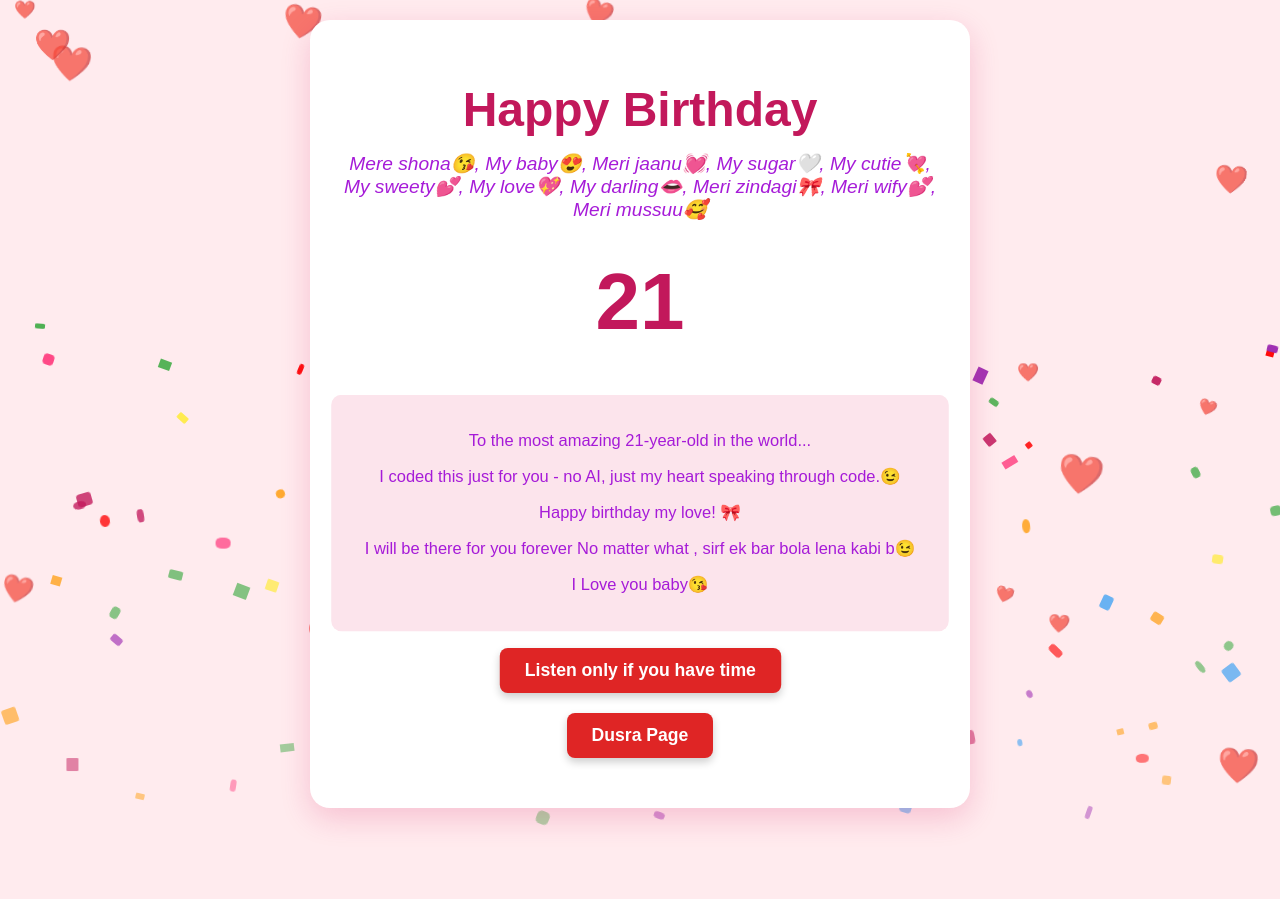
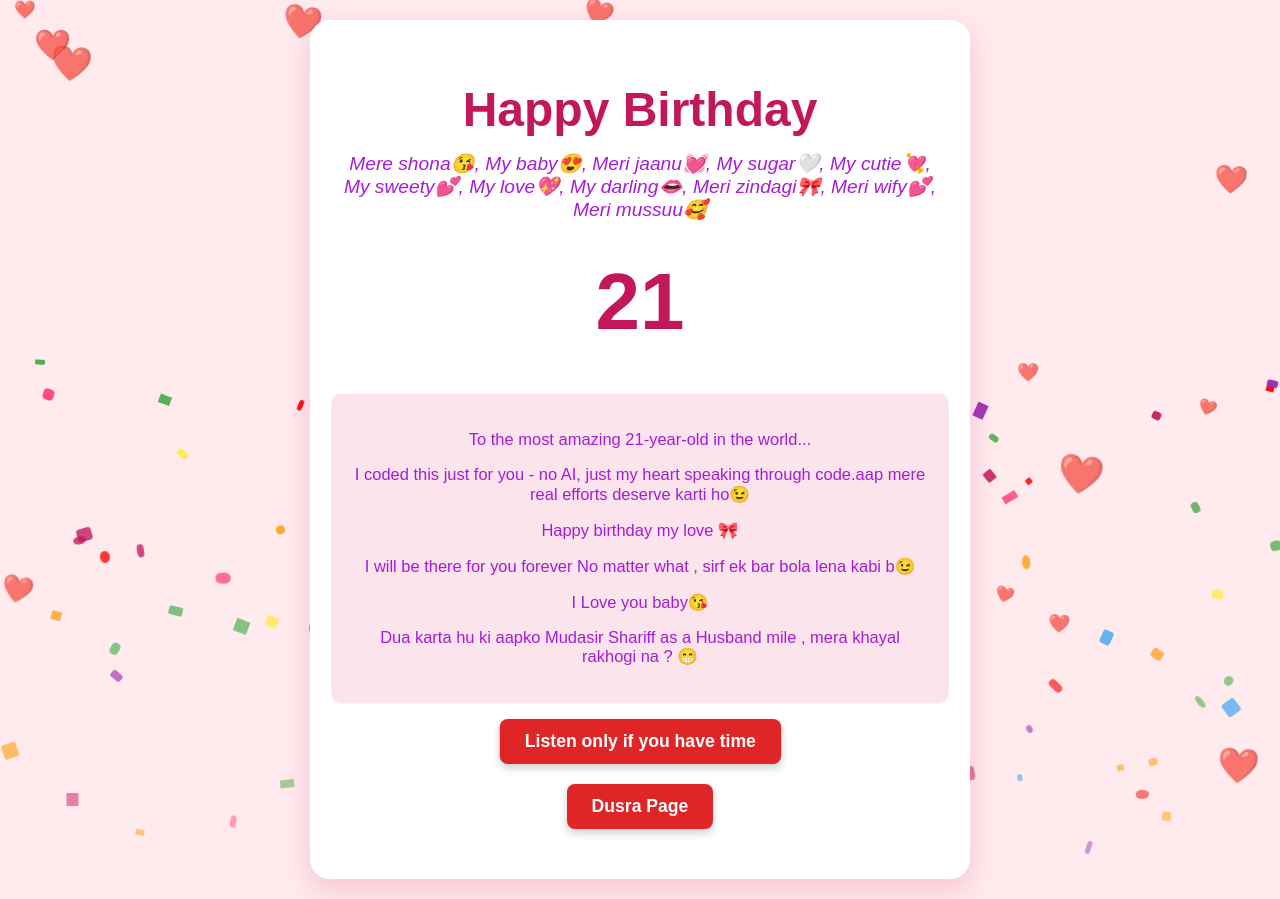
Before and after one commit to Shariff56/HerBirthDay2, a plain HTML site: page Lovedose.html in a window 1280 px wide. Both pictures are taken after a click on the button "Oye". Before the commit the page ends 828 px from the top, so only its background shows below. Drawn offline with nearby package versions, Linux system fonts and the light colour scheme.

Commit message:
Update Lovedose.html

```diff
--- a/Lovedose.html
+++ b/Lovedose.html
@@ -199,10 +199,11 @@
 
         <div id="secret-message">
             <p>To the most amazing 21-year-old in the world...</p>
-            <p>I coded this just for you - no AI, just my heart speaking through code.😉</p>
-            <p>Happy birthday my love! 🎀</p>
+            <p>I coded this just for you - no AI, just my heart speaking through code.aap mere real efforts deserve karti ho😉</p>
+            <p>Happy birthday my love 🎀</p>
             <p>I will be there for you forever No matter what , sirf ek bar bola lena kabi b😉</p>
             <p>I Love you baby😘</p>
+            <p>Dua karta hu ki aapko Mudasir Shariff as a Husband mile , mera khayal rakhogi na ? 😁</p>
         </div>
 
         <button class="animate__animated animate__pulse animate__infinite">
```
